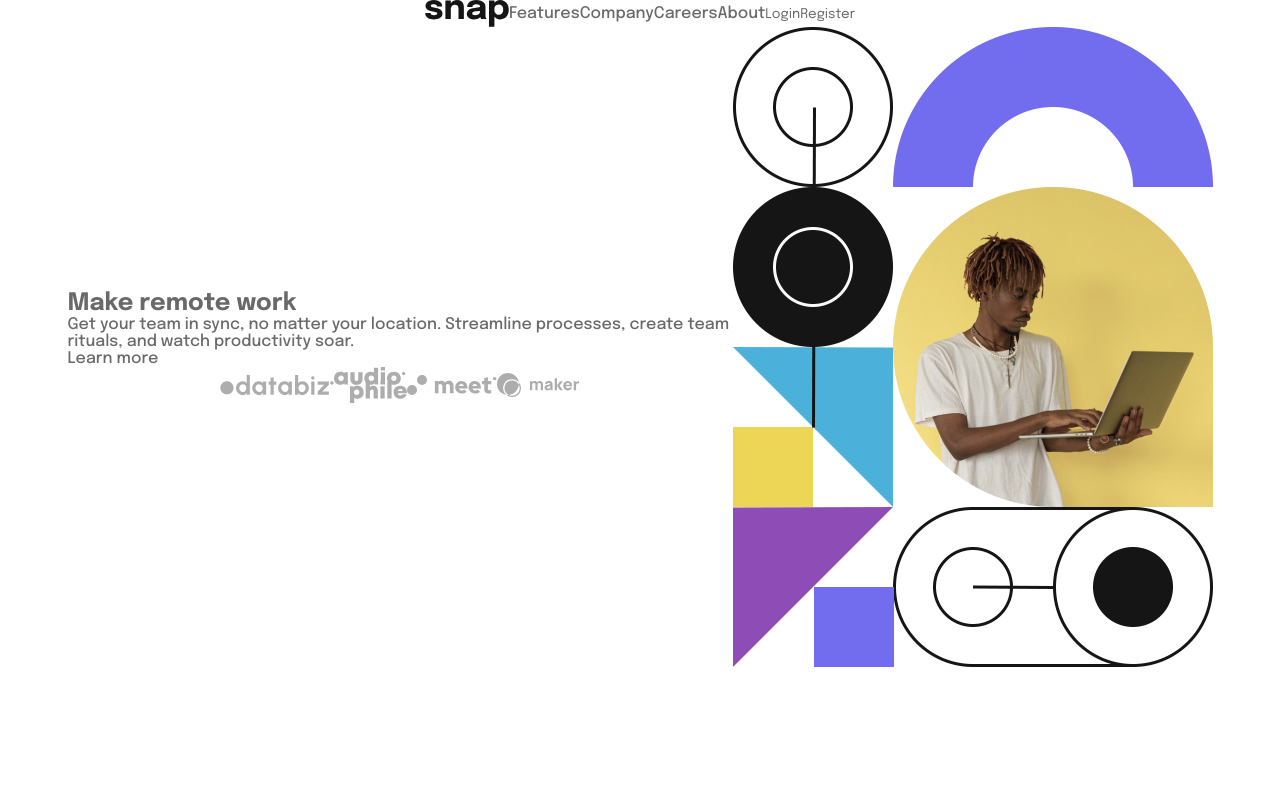
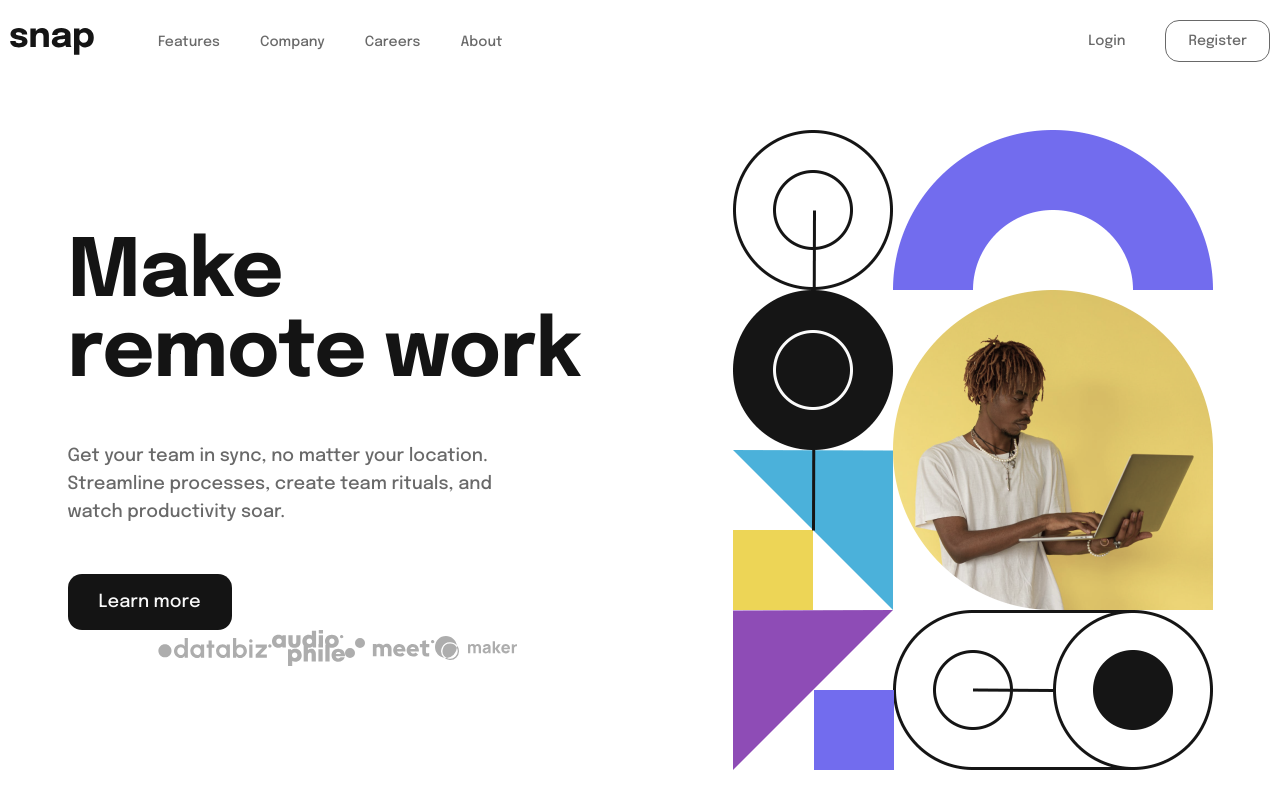
Before and after one commit to Irene-IT/intro-section, a plain HTML site: page index.html in a window 1280 px wide. Drawn offline with Linux system fonts and the light colour scheme.

Commit message:
added styles header & section hero

```diff
--- a/css/style.css
+++ b/css/style.css
@@ -49,18 +49,27 @@
 
     body {
         color: var(--mediumgray);
+        padding-block-start: 20px;
     }
-header {
-    max-width: 1380px;
-padding-inline: 10px;
-margin-inline: 0;
-}
+
+    header {
+        max-width: 1380px;
+        padding-inline: 10px;
+        margin-inline: 0;
+
+    }
+
     /* .hero{} */
 
     button {
         cursor: pointer;
         color: inherit;
         font-family: inherit;
+        font-weight: inherit;
+    }
+
+    main {
+        padding-block-start: 68px;
     }
 }
 
@@ -70,14 +79,122 @@
         padding-inline: 10px;
         margin-inline: auto;
     }
+
     .flx {
         display: flex;
         justify-content: center;
         align-items: center;
     }
+
+    header.flx {
+        justify-content: space-between;
+
+        div:first-child {
+            column-gap: 64px;
+        }
+
+        div:last-child {
+            column-gap: 40px;
+        }
+    }
+
+    .hero {
+        column-gap: 125px;
+
+        p {
+            max-width: 454px;
+            font-size: 18px;
+            line-height: 28px;
+            color: var(--mediumgray);
+        }
+    }
+
+    .hero-info {
+        div:first-child {
+            flex-direction: column;
+            gap: 48px;
+            align-items: start;
+            max-width: 540px;
+        }
+    }
 }
 
+
 @layer components {
+    div {
+        button {
+            font-size: 14px;
+            line-height: 16px;
+            transition: color 0.3s ease-in-out;
+
+            &:hover {
+                color: var(--almostblack);
+            }
+        }
+
+        button:last-child {
+            border: 1.5px solid var(--mediumgray);
+            border-radius: 14px;
+            min-width: 104px;
+            height: 42px;
+            padding-inline: 22px;
+
+            &:hover {
+                color: var(--almostblack);
+                border: 1.5px solid var(--almostblack);
+
+            }
+        }
+    }
+
+    nav {
+        ul {
+            column-gap: 40px;
+
+            a {
+                font-size: 14px;
+                line-height: 16px;
+                transition: color 0.3s ease-in-out;
+
+                &:hover {
+                    color: var(--almostblack);
+                }
+            }
+        }
+    }
+
+    h1 {
+        font-family: "Epilogue";
+        font-style: normal;
+        font-weight: 700;
+        font-size: 80px;
+        line-height: 80px;
+        letter-spacing: -1px;
+        color: var(--almostblack);
+    }
+
+    main a {
+        font-size: 18px;
+        line-height: 28px;
+        color: var(--almostwhite);
+        background-color: var(--almostblack);
+        border: 1px solid transparent;
+        border-radius: 14px;
+        min-width: 164px;
+        height: 56px;
+        padding-inline-start: 30px;
+        align-content: center;
+        transition: color 0.3s ease-in-out, background-color 0.3s ease-in-out;
+
+        &:hover {
+            color: var(--almostblack);
+            background-color: var(--almostwhite);
+            border: 1px solid var(--almostblack);
+
+
+        }
+    }
+
     .hero-bg {
         max-width: 480px;
         width: 100%;
@@ -87,4 +204,5 @@
         background-size: contain;
 
     }
+
 }
--- a/index.html
+++ b/index.html
@@ -36,8 +36,8 @@
   <main>
     <section class="hero flx container">
       <div class="hero-info">
-        <div>
-          <h1>Make remote work</h1>
+        <div class="flx">
+          <h1 class="epilogue-bold">Make remote&nbsp;work</h1>
           <p>
             Get your team in sync, no matter your location. Streamline processes,
             create team rituals, and watch productivity soar.
```
